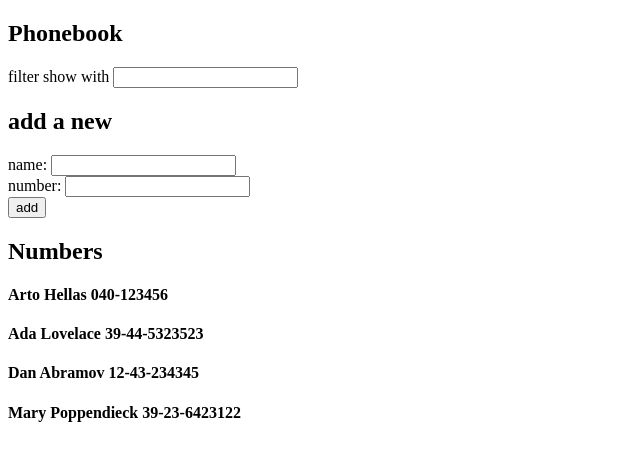
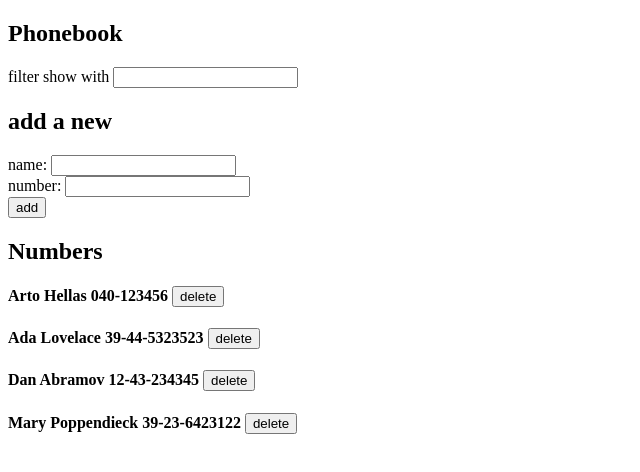
Before and after one commit to Timokki/Fullstack-22, a React (Create React App) app in the folder Osa2/puhelinluettelo/: page / in a window 1280 px wide. Shown: the top 472 px of the page, without its empty margins (0-640 px from the left). Built offline with nearby package versions, Linux system fonts and the light colour scheme; data requests are answered from the project's data file.

Commit message:
puhelinluettelo step9

```diff
--- a/Osa2/puhelinluettelo/db.json
+++ b/Osa2/puhelinluettelo/db.json
@@ -1,5 +1,5 @@
 {
-  "persons":[
+  "persons": [
     {
       "name": "Arto Hellas",
       "number": "040-123456",
--- a/Osa2/puhelinluettelo/src/App.js
+++ b/Osa2/puhelinluettelo/src/App.js
@@ -16,7 +16,10 @@ const App = () => {
       .then(initialPersons => {
         setPersons(initialPersons)
       })
-  }, [])
+  }, []) // Tyhjä taulukko viimeisenä parametrinä merkitsee, että useEffect funktio
+  // kutsutaan vain kerran kun komponentti rendereoidaan ensimmäisen kerran.
+
+  //console.log(`render ${persons.length} persons`)
 
   const handleNameInputChange = (event) => {
     setNewName(event.target.value)
@@ -28,7 +31,29 @@ const App = () => {
 
   const handleFilterInputChange = (event) => {
     setNewFilter(event.target.value)
-    console.log(`Filtteröinti` + filttered(persons, newFilter))
+    //console.log(`Filtteröinti` + filttered(persons, newFilter))
+  }
+
+  const handleDeleteClick = (id) => {
+    //console.log('Delete: ', id)
+
+    // personService.deletePerson palauttaa promisen
+    // Kun haluamme promisea vastaavan operaation tuloksen, tulee promiselle
+    // rekisteröidä tapahtumankuuntelija. Tämä tapahtuu metodilla then.
+    // JS suoritusympäristö kutsuu then-metodin avulla rekisteröityä takaisinkutsufunktiota
+    // antaen sille paramitriksi olion response, joka sisältää kaiken oleellisen HTTP-pyynnön
+    // vastaukseen liittyvän tiedon.
+    // !!! Sille ei siis voi itse määrittää haluamaansa parametriä.
+    const personName = persons.find(person => person.id === id).name
+    if (window.confirm(`Delete ${personName} ?`))
+    {
+      personService
+        .deletePerson(id)
+        .then(response => {
+          //console.log('Person deleted and setPersons call')
+          setPersons(persons.filter(person => person.id !== id))
+        })
+    }
   }
 
   const addNewName = (event) => {
@@ -74,7 +99,13 @@ const App = () => {
         handleNumberInputChahge={handleNumberInputChahge}
         onClickHandle={addNewName}/>
       <h2>Numbers</h2>
-      {filttered(persons, newFilter).map(person => <ShowPerson key={person.name} person={person} />)}
+      {filttered(persons, newFilter).map(person =>
+        <ShowPerson
+          key={person.name}
+          person={person}
+          onClickHandle={() => handleDeleteClick(person.id)}
+        />
+      )}
     </div>
   )
 
--- a/Osa2/puhelinluettelo/src/PersonInput.js
+++ b/Osa2/puhelinluettelo/src/PersonInput.js
@@ -7,7 +7,6 @@ const PersonInput = (props) => {
 
   return  (
     <form>
-
           <h2>add a new</h2>
           <div>name: <input value={newName} onChange={handleNameInputChange}/></div>
           <div>number: <input value={newNumber} onChange={handleNumberInputChahge} /></div>
--- a/Osa2/puhelinluettelo/src/ShowPerson.js
+++ b/Osa2/puhelinluettelo/src/ShowPerson.js
@@ -1,5 +1,9 @@
-const ShowPerson = ({person}) => {
-  return <h4>{person.name} {person.number}</h4>
+const ShowPerson = ({person, onClickHandle}) => {
+  return (
+    <>
+    <h4>{person.name} {person.number} <button onClick={onClickHandle}>delete</button></h4>
+    </>
+  )
 }
 
 export default ShowPerson
--- a/Osa2/puhelinluettelo/src/services/persons.js
+++ b/Osa2/puhelinluettelo/src/services/persons.js
@@ -50,6 +50,11 @@ const update = (id, newObject) => {
   return request.then(response => response.data)
 }
 
+const deletePerson = (id) => {
+  const request = axios.delete(`${baseUrl}/${id}`)
+  return request.then(response => response.data)
+}
+
 // Olion nimet vastaavat exportattavien muuttujien nimiä. Tämän vuoksi olion
 // määrittely voidaan kirjoittaa lyhyemmin. Normaalimuoto olisi
 // export default {
@@ -57,4 +62,4 @@ const update = (id, newObject) => {
 // create: create,
 // update: update
 // }
-export default {getAll, create, update}
+export default {getAll, create, update, deletePerson}
```
